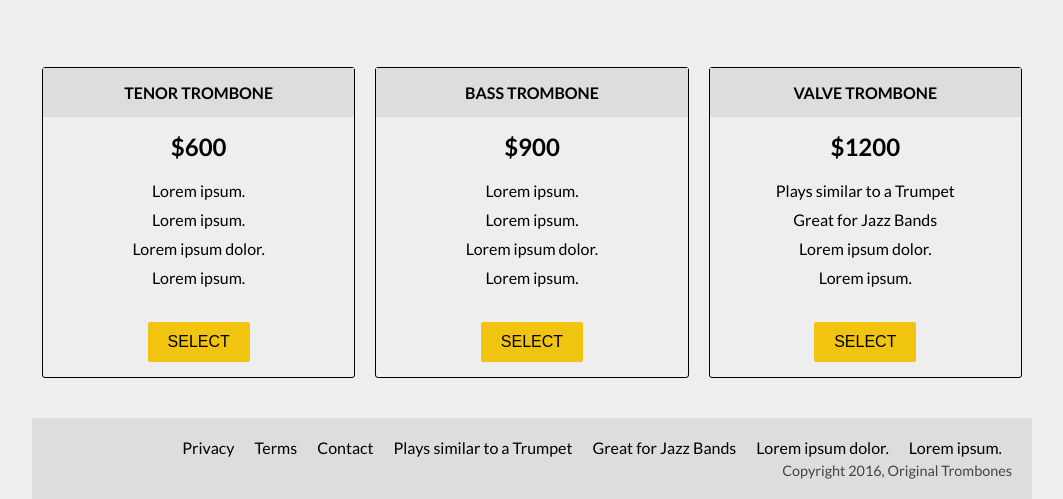
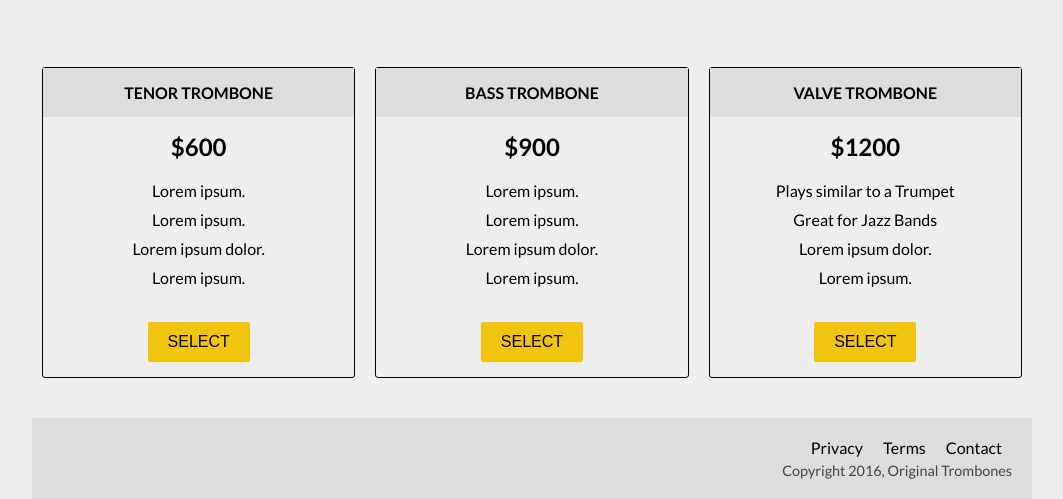
Before and after one commit to Zmulvihill/Product-landing-page-certification-project, a plain HTML site: page index.html in a window 1280 px wide. Shown: the part 1023-1522 px from the top of the page, without its empty margins (108-1171 px from the left). Drawn offline with Linux system fonts and the light colour scheme.

Commit message:
deleted lines 135-137

```diff
--- a/index.html
+++ b/index.html
@@ -131,10 +131,6 @@
             <li><a href="#">Privacy</a></li>
             <li><a href="#">Terms</a></li>
             <li><a href="#">Contact</a></li>
-            <li>Plays similar to a Trumpet</li>
-              <li>Great for Jazz Bands</li>
-              <li>Lorem ipsum dolor.</li>
-              <li>Lorem ipsum.</li>
           </ul>
           <span>Copyright 2016, Original Trombones</span>
         </footer>
```
